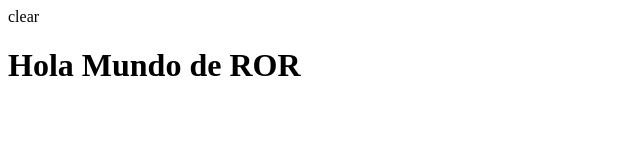
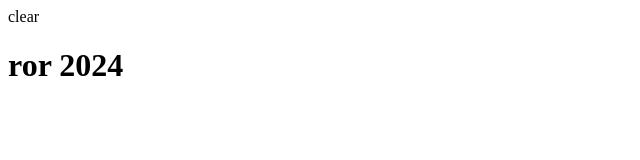
Before and after one commit to cleavercarlos/ror_2024, a plain HTML site: page index.html in a window 1280 px wide. Shown: the whole page, without its empty margins (0-640 px from the left). Drawn offline with Linux system fonts and the light colour scheme.

Commit message:
se acorta el titulo

```diff
--- a/index.html
+++ b/index.html
@@ -6,6 +6,6 @@
     <title>Ror 2024 mi primer repositorio</title>
 </head>
 <body>
-    <h1>Hola Mundo de ROR</h1>
+    <h1>ror 2024</h1>
 </body>
 </html>
```
